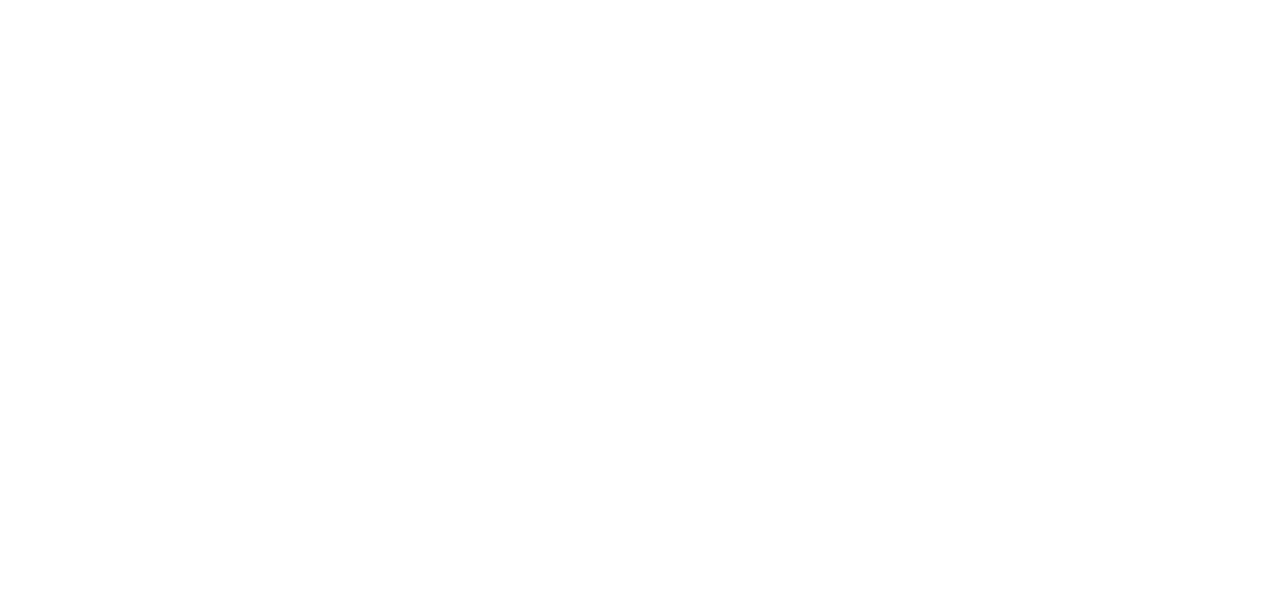
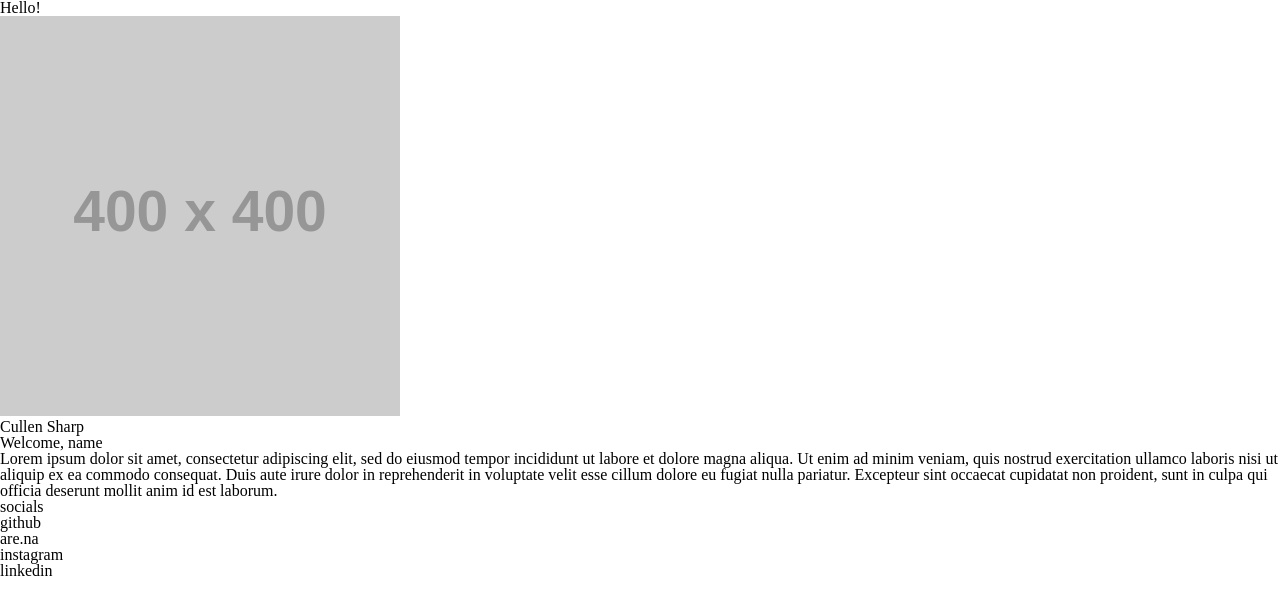
Before and after one commit to CullenSharp2/Demo-201d73, a plain HTML site: page index.html in a window 1280 px wide. Drawn offline with Linux system fonts and the light colour scheme; placeholder pictures from the web are drawn by us.

Commit message:
added basic elements

```diff
--- a/index.html
+++ b/index.html
@@ -6,10 +6,39 @@
     <meta name="viewport" content="width=device-width, initial-scale=1.0">
     <link rel="stylesheet" href="css/reset.css">
     <link rel="stylesheet" href="css/style.css">
-    <link rel="stylesheet" href="js/app.js">
+    <script src="js/app.js" defer></script>
     <title>Lab</title>
 </head>
 <body>
-
+    <div id="page">
+        <header>
+            <h1>Hello!</h1>
+        </header>
+        <main>
+            <article id="about">
+                <figure>
+                    <img id="pfp" src="https://via.placeholder.com/400" alt="">
+                </figure>
+                <figcaption>
+                    <p id="caption">Cullen Sharp</p>
+                </figcaption>
+                <section class="text">
+                    <h3>Welcome, name</h3>  <!-- replace with username-->
+                    <p id="bio">
+                        Lorem ipsum dolor sit amet, consectetur adipiscing elit, sed do eiusmod tempor incididunt ut labore et dolore magna aliqua. Ut enim ad minim veniam, quis nostrud exercitation ullamco laboris nisi ut aliquip ex ea commodo consequat. Duis aute irure dolor in reprehenderit in voluptate velit esse cillum dolore eu fugiat nulla pariatur. Excepteur sint occaecat cupidatat non proident, sunt in culpa qui officia deserunt mollit anim id est laborum.
+                    </p>
+                </section>
+            </article>
+        </main>
+        <footer>
+            <h3>socials</h3>
+            <ul>
+                <li>github</li>
+                <li>are.na</li>
+                <li>instagram</li>
+                <li>linkedin</li>
+            </ul>
+        </footer>
+    </div>
 </body>
 </html>
```
